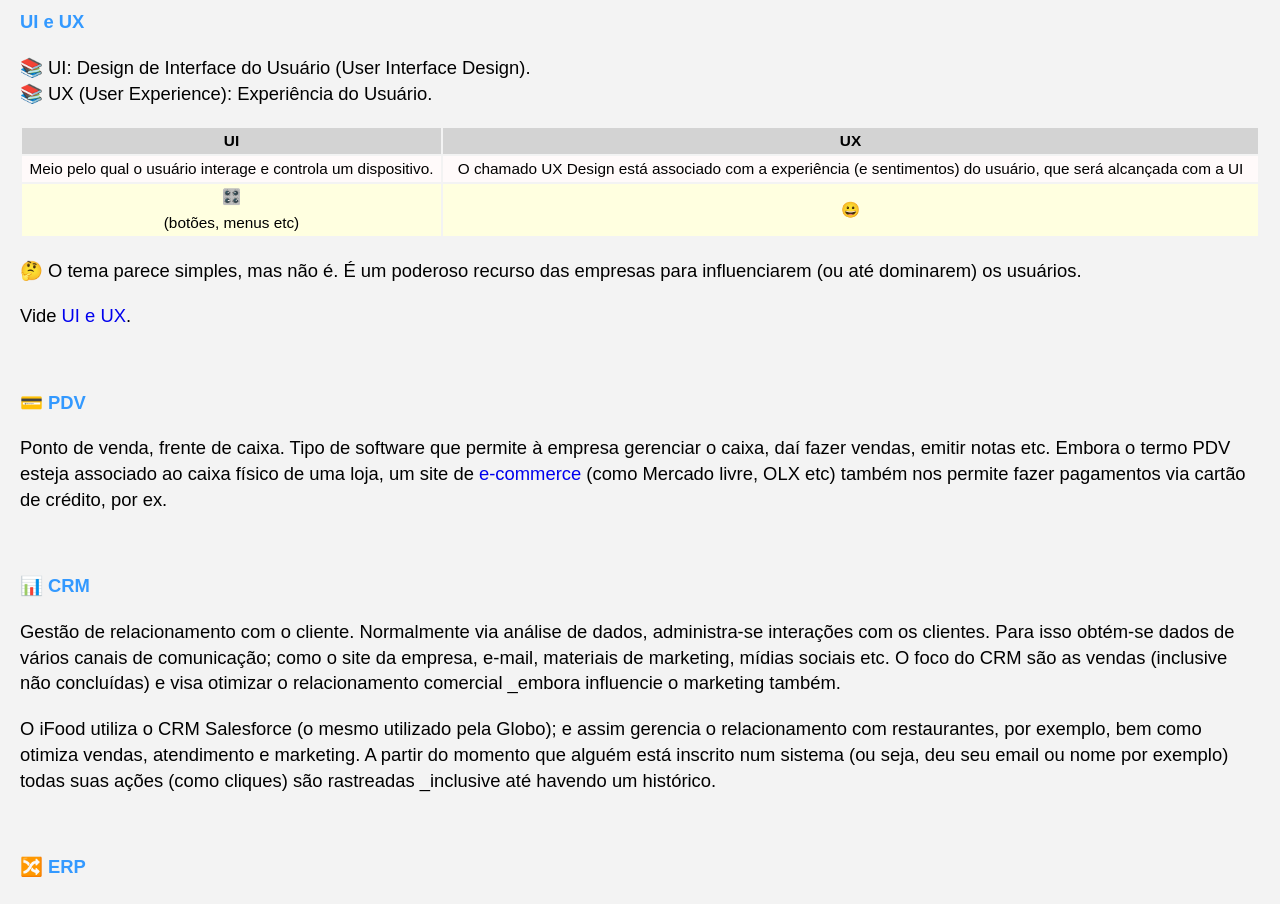
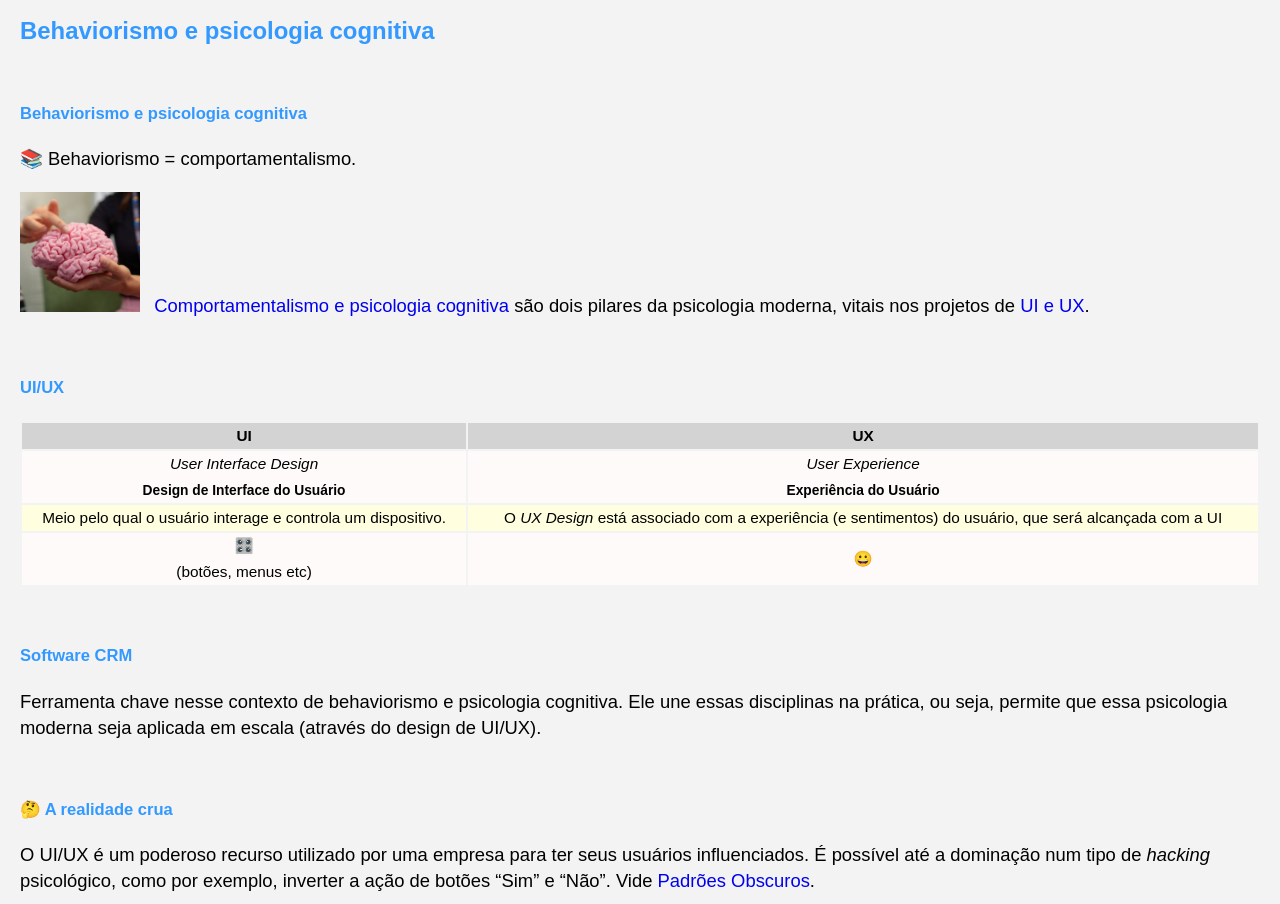
Before and after one commit to Joesynth/joesynth.github.io, a Jekyll site: the page built from _posts/2021-01-28-uber-ifood-o-que-sao-essas-empresas.md, in a window 1280 px wide and 1400 px high, scrolled down 3444 px. Shown: the top 904 px of the window. Built offline with Jekyll 4.4.1, drawn with Linux system fonts in a browser that asks for light colours; some of the changed text lies outside the part shown.

Commit message:
Update 2021-01-28-uber-ifood-o-que-sao-essas-empresas.md

```diff
--- a/_posts/2021-01-28-uber-ifood-o-que-sao-essas-empresas.md
+++ b/_posts/2021-01-28-uber-ifood-o-que-sao-essas-empresas.md
@@ -20,7 +18,7 @@
 - Marketing digital
 
 
-<h4>🤖️ Algoritmo</h4>
+## 🤖️ Algoritmo
 
 📑️ Um Algoritmo é simplesmente uma "receita" para fazermos uma tarefa, resolver um problema. Ou seja, pegar um problema da vida real e criar uma rotina para solução desse problema. Ele pode ser expressado em diferentes tipos de linguagens _humana, matemática, escrito em português, escrito em linguagem de programação de computador, etc.
 
@@ -55,7 +53,7 @@
 
 Veja <a href="https://joesynth.wordpress.com/2021/12/27/logica-de-programacao-e-algoritmos/">lógica de programação e algoritmos</a>.
 
-<h4>🌐 Cliente/Servidor</h4>
+## 🌐 Cliente/Servidor
 
 <img class="alignleft" src="https://www.racksolutions.com/news//app/uploads/AdobeStock_29162298.jpeg" width="119" height="98" />Normalmente, ambientes de TI corporativos têm grandes computadores (os chamados servidores). Numa rede de computadores há o termo <a href="https://joesynth.wordpress.com/rede-de-computadores/">cliente / servidor</a>, um modelo de funcionamento.
 
@@ -64,7 +62,7 @@
 <strong>Servidor</strong> (server) é o computador onde o site está hospedado _e é ele quem serve o conteúdo (de informações) para o cliente.
 <strong>Cliente</strong> (client) é quem acessa o sistema (o site) _ou seja: o usuário. Pode ser um computador do tipo Desktop, celular etc.
 
-<h4>👤️ Usuário</h4>
+## 👤️ Usuário
 
 O usuário é quem acessa um sistema, é o 'cliente' no contexto cliente/servidor. Na rede de computadores, nos servidores é gerenciado arquivos bem como os próprios usuários. Gerenciar usuários é uma das tarefas comuns na administração de sistemas.
 
@@ -76,7 +74,7 @@
 
 ⛲ blog.wieczorek.com.br/index.php/2022/06/22/linux-comandos-basicos-para-gerenciamento-de-usuarios
 
-<h4>🔑️ Conta / Login</h4>
+## 🔑️ Conta / Login
 
 <img class="alignleft" src="https://as1.ftcdn.net/v2/jpg/01/13/24/86/500_F_113248666_aGkURbue1980QWRVcyI3BhIAIoN7YFly.jpg" width="120" height="120" />
 
@@ -88,37 +86,53 @@
 </code></pre>
 Enquanto você e eu somos usuários comuns, diferentemente, o <strong>root</strong> tem direitos administrativos _o que lhe possibilita lidar com questões como instalar programas, segurança, e até ter acesso a pasta (ou diretório como se diz tecnicamente) onde está instalado o próprio sistema operacinal de computador (normalmente <a href="https://joesynth.wordpress.com/2021/12/12/linux/">Linux</a>, que é semelhante ao Windows dos computadores caseiros). Vide <a href="https://joesynth.wordpress.com/2021/05/26/profissionais-de-informatica/">profisionais de informática</a>.
 
-<h4>UI e UX</h4>
+## Behaviorismo e psicologia cognitiva
 
-📚 UI: Design de Interface do Usuário (User Interface Design).
-📚 UX (User Experience): Experiência do Usuário.
+###### Behaviorismo e psicologia cognitiva
+📚 Behaviorismo = comportamentalismo.
+
+<img src="/image/cerebro.png" width="120" /> [Comportamentalismo e psicologia cognitiva](/behaviorismo-e-psicologia-cognitiva) são dois pilares da psicologia moderna, vitais nos projetos de [UI e UX](/ui-e-ux).
+
+###### UI/UX
 
 |UI|UX|
 |:---:|:---:|
-|Meio pelo qual o usuário interage e controla um dispositivo.|O chamado UX Design está associado com a experiência (e sentimentos) do usuário, que será alcançada com a UI|
+|*User Interface Design*<br />**Design de Interface do Usuário**|*User Experience*<br />**Experiência do Usuário**|
+|Meio pelo qual o usuário interage e controla um dispositivo.|O *UX Design* está associado com a experiência (e sentimentos) do usuário, que será alcançada com a UI|
 |🎛️<br />(botões, menus etc)|😀|
 
-🤔 O tema parece simples, mas não é. É um poderoso recurso das empresas para influenciarem (ou até dominarem) os usuários.
+###### Software CRM
 
-Vide [UI e UX](/ui-e-ux).
+Ferramenta chave nesse contexto de behaviorismo e psicologia cognitiva. Ele une essas disciplinas na prática, ou seja, permite que essa psicologia moderna seja aplicada em escala (através do design de UI/UX).
 
-<h4>💳️ PDV</h4>
+###### 🤔 A realidade crua
 
-Ponto de venda, frente de caixa. Tipo de software que permite à empresa gerenciar o caixa, daí fazer vendas, emitir notas etc. Embora o termo PDV esteja associado ao caixa físico de uma loja, um site de <a href="https://joesynth.wordpress.com/2021/12/12/site-comercial-um-tutorial-essencial/">e-commerce</a> (como Mercado livre, OLX etc) também nos permite fazer pagamentos via cartão de crédito, por ex.
+O UI/UX é um poderoso recurso utilizado por uma empresa para ter seus usuários influenciados. É possível até a dominação num tipo de *hacking* psicológico, como por exemplo, inverter a ação de botões “Sim” e “Não”. Vide [Padrões Obscuros](/ui-e-ux-dark-patterns).
 
-<h4>📊️ CRM</h4>
+⚠️ Não estamos afirmando que Uber/iFood pratique *hacking* psicológico, mas sim que tem meios de o fazer, tal como qualquer empresa.
+👉 Para *hacking* vide também [Microsoft](/microsoft).
+
+
+
+## 📊️ CRM
 
 Gestão de relacionamento com o cliente. Normalmente via análise de dados, administra-se interações com os clientes. Para isso obtém-se dados de vários canais de comunicação; como o site da empresa, e-mail, materiais de marketing, mídias sociais etc. O foco do CRM são as vendas (inclusive não concluídas) e visa otimizar o relacionamento comercial _embora influencie o marketing também.
 
 O iFood utiliza o CRM Salesforce (o mesmo utilizado pela Globo); e assim gerencia o relacionamento com restaurantes, por exemplo, bem como otimiza vendas, atendimento e marketing. A partir do momento que alguém está inscrito num sistema (ou seja, deu seu email ou nome por exemplo) todas suas ações (como cliques) são rastreadas _inclusive até havendo um histórico.
 
-<h4>🔀️ ERP</h4>
+## PDV e ERP
+
+###### 💳️ PDV
+
+Ponto de venda, frente de caixa. Tipo de software que permite à empresa gerenciar o caixa, daí fazer vendas, emitir notas etc. Embora o termo PDV esteja associado ao caixa físico de uma loja, um site de <a href="https://joesynth.wordpress.com/2021/12/12/site-comercial-um-tutorial-essencial/">e-commerce</a> (como Mercado livre, OLX etc) também nos permite fazer pagamentos via cartão de crédito, por ex.
+
+###### 🔀️ ERP
 
 Planejamento de Recurso Corporativo. Software que interliga os vários setores de uma empresa (vendas, financeiro, pessoal etc). Isso simplifica os procedimentos, torna as rotinas da empresa mais rápidas.
 
 Existem softwares específicos de ERP, bem como CRM e PDV. São sofisticados e lidam com banco de dados, portanto tendo muitas informações sobre produtos, clientes (e até dados sobre o comportamento destes). É claro, aplicações como Uber, iFood e outras podem ter (até mesmo) todos esses recursos de forma embutida. Veja mais em <a href="https://joesynth.wordpress.com/2023/10/18/erp-crm-e-pdv/">ERP, CRM e PDV</a>.
 
-<h4>🐧 Software Livre &amp; Software Privado</h4>
+## 🐧 Software Livre &amp; Software Privado
 
 <img class="alignleft" src="https://t1.uc.ltmcdn.com/pt/posts/6/8/2/como_fazer_limonada_286_600.jpg" width="100" /> <strong>Quem é o dono da receita da limonada?</strong> Ninguém, né! Afinal, qualquer pessoa é capaz de pegar limões, misturar com água e açúcar. Um churrasco, uma pipa, um balão... são mais casos onde os ingredientes ou a receita de se fazer todos conhecem. Mesmo que tenhamos alguma dificuldade podemos consultar um amigo ou um livro, por exemplo. A maioria absoluta do conhecimento humano é público, portanto ninguém tem a patente da limoda, do chucarrasco...
 E se uma empresa quiser criar uma marca de 'suco de limão'? É possível também _inclusive utilizando até um receita popular de limonada, mas claro, dando uma embalagem bonita, divulgando o produto etc. Aí teríamos uma 'limonada' da marca tal, de uma empresa específica.
@@ -155,7 +169,7 @@
 </table>
 
 
-<h4>☑️ EULA</h4>
+## ☑️ EULA
 
 <img class="alignleft" src="https://www.enzuzo.com/hubfs/Screen%20Shot%202022-11-17%20at%2010-18%201-png.png" width="140" height="152" />
 
@@ -166,7 +180,7 @@
 Leia também [software livre e proprietário](/software-livre-e-software-proprietario).
 
 
-<h4>👁️ Vigiar, monitorar, controlar</h4>
+## 👁️ Vigiar, monitorar, controlar
 
 🚲️ Na logística do iFood do tipo OL um entregador tem uma área de abrangência, esta englobando alguns bairros. E claro, o app sabe quando o entregador está fora desses limites. Semelhante, se o GPS está desligado o aplicativo iFood também sabe. Nos dois casos, o entregador pode ser chamado a atenção por superiores que também trabalham no sistema.
 
@@ -177,17 +191,19 @@
 <strong>Nota</strong>: neste exercício seus dados não são coletados, sendo só mostrados na tela.
 
 
-<h4>🏬 Marketplace</h4>
+## 🏬 Marketplace
 
 <img src="https://upload.wikimedia.org/wikipedia/en/thumb/f/fa/Mercado_Libre_logo_%28Spanish_version%29.svg/250px-Mercado_Libre_logo_%28Spanish_version%29.svg.png" width="60" height="55" />Um espaço onde prestadores de diferentes serviços encontram clientes para fazer negócio. Mercado Livre, Uber e iFood são alguns casos, mas há muitos outros. Veja <a href="https://joesynth.wordpress.com/2022/11/01/marketplace-50-sites/">marketplace 50 sites</a>.
 
 🤔 O Uber é uma empresa de logística mas que não tem nenhum carro. Por que será?
 
-<h4>🤩 Marketing Digital</h4>
+## 🤩 Marketing Digital
 
 <img class="alignleft" src="https://s3.amazonaws.com/kp-blog/wp-content/uploads/2018/02/19094628/dicas-de-marketing-digital-o-que-e.jpg" width="310" height="207" />O marketing digital está associado a vários termos, nomes como <a href="https://joesynth.wordpress.com/2021/05/26/seo-on-page/">SEO On Page</a>, <a href="https://joesynth.wordpress.com/2021/05/26/seo-off-page/">SEO Off Page</a>, <a href="https://joesynth.wordpress.com/2021/12/12/site-comercial-um-tutorial-essencial/">website</a>, <a href="https://joesynth.wordpress.com/2021/12/12/site-comercial-um-tutorial-essencial/">blog</a>, <a href="https://joesynth.wordpress.com/2021/05/26/serp/">SERP</a> _e mesmo as linguagens de computador <a href="https://joesynth.wordpress.com/2021/11/27/html-css-e-js/">HTML, CSS e JavaScript</a> têm certa correlação com o marketing digital. Para mais sobre o tema veja: <a href="https://joesynth.wordpress.com/2021/05/31/marketing/">Marketing</a>.
 
 Outro termo é <a href="https://joesynth.wordpress.com/2021/11/28/software-livre-e-software-proprietario/">adware</a>, onde o app apresenta propagandas, sendo uma forma de receita para a empresa. Anúncios de adware por vezes são chatos e abusivos, além de, ao clicarmos neles (só para 'fechar' a propaganda) há possibilidade de com isso termos nossos dados coletados. Vale notar que entregadores são público alvo desses anúncios, e ao mesmo tempo trabalham para o app. Como o iFood domina o setor cerca de 80% os entregadores são praticamente obrigados e lidar com esses anúncios, quer gostem ou não. No que tange coleta de dados via cliques em propagandas, esses entregadores podem estar tendo dados coletados até mais de uma vez diariamente _novamente, quer gostem ou não.
+
+👉 Para jovens e crianças sempre é possível se adaptar a essas dificuldades. A educação encarada de frente é o pilar central, aliás, sempre utilizada pelas elites _como o seletro [WASP](/wasp), por exemplo..
 
 É isso!
 Grande abraço e sucesso.
```
Also changed, not shown: other parts of _posts/2021-01-28-uber-ifood-o-que-sao-essas-empresas.md (+1 -3 lines).
